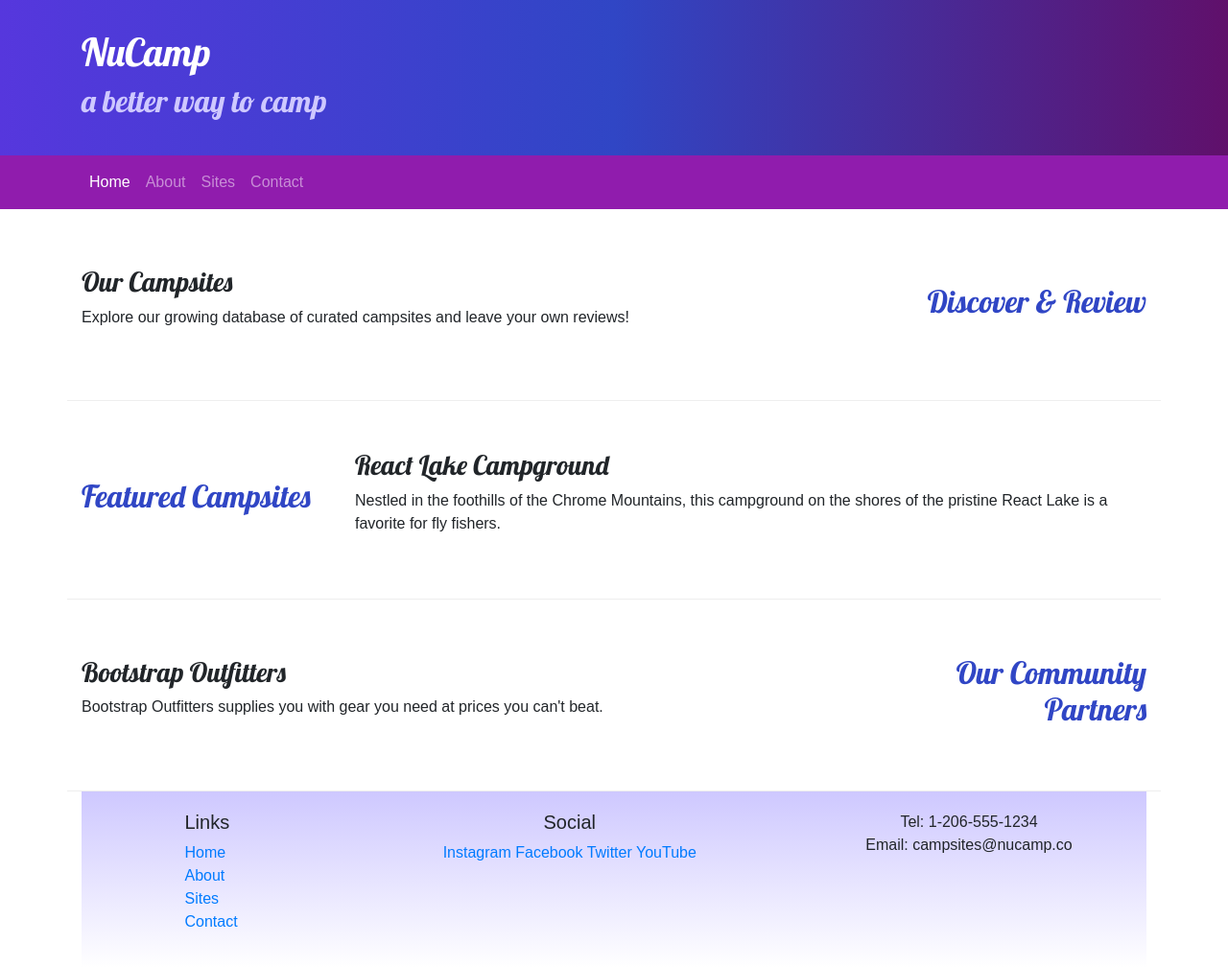
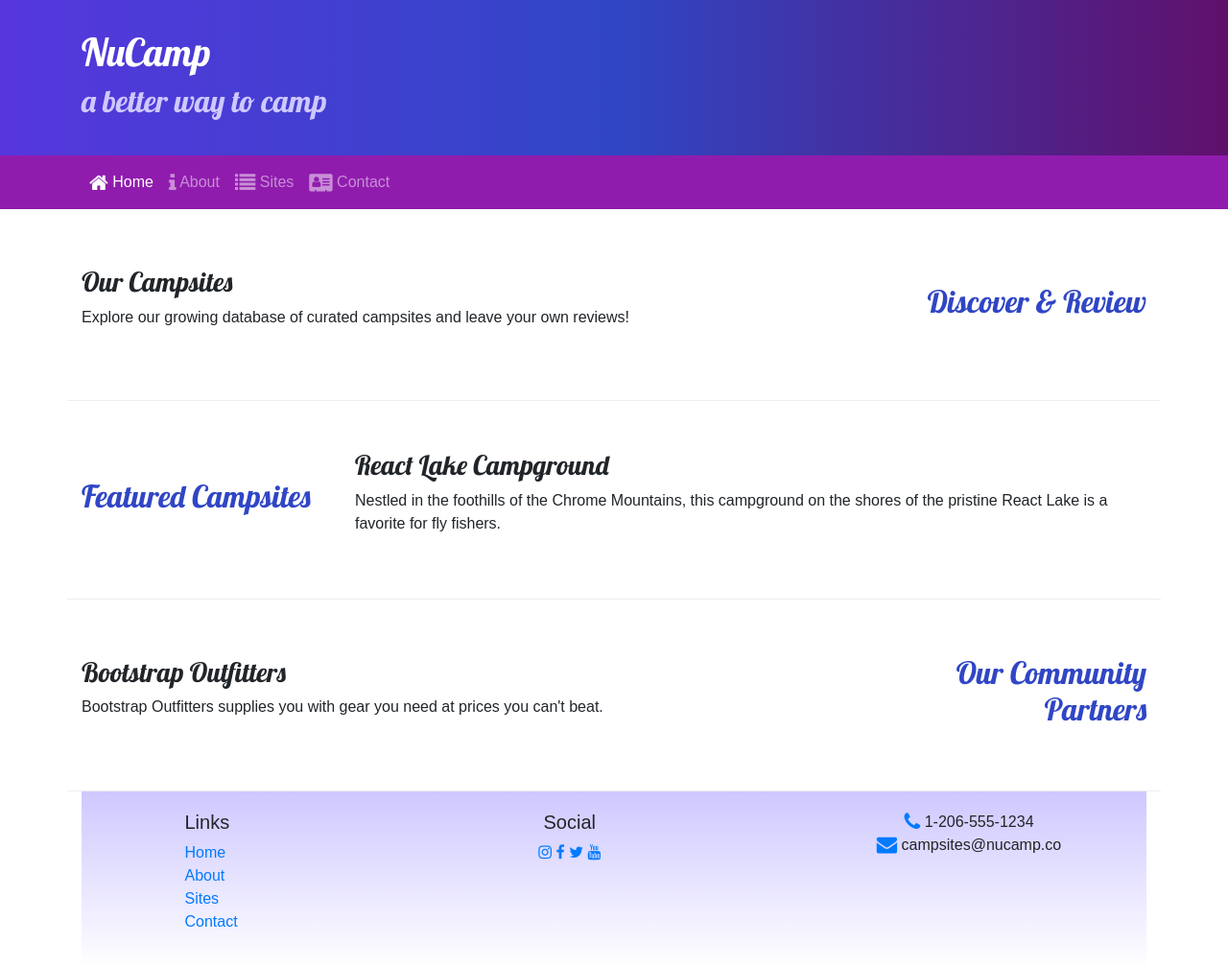
Before and after one commit to Brandylynnsmith88/Bootstrap, a website: page index.html in a window 1280 px wide. Shown: the whole page at 96% size. Drawn offline with nearby package versions, Linux system fonts and the light colour scheme.

Commit message:
Icon Fonts

```diff
--- a/index.html
+++ b/index.html
@@ -10,6 +10,7 @@
     <link rel="stylesheet" href="node_modules/bootstrap/dist/css/bootstrap.min.css" />
 
      <!-- Additional CSS must be placed after Bootstrap CSS -->
+     <link rel="stylesheet" href="node_modules/font-awesome/css/font-awesome.min.css"/>
      <link rel="stylesheet" href="https://fonts.googleapis.com/css?family=Lobster|Open+Sans" />
      <link rel= "stylesheet" href="css/styles.css"/>
 
@@ -39,10 +40,10 @@
 
         <div class="collaps navbar-collapse" id="nucampNavbar">
             <ul class="navbar-nav">
-            <li class="nav-item active"><a class="nav-link" href="#">Home</a></li>
-            <li class="nav-item"><a class="nav-link" href="aboutus.html">About</a></li>
-            <li class="nav-item"><a class="nav-link" href="#">Sites</a></li>
-            <li class="nav-item"><a class="nav-link" href="#">Contact</a></li>
+            <li class="nav-item active"><a class="nav-link" href="#"><i class="fa fa-home fa-lg"></i> Home</a></li>
+            <li class="nav-item"><a class="nav-link" href="aboutus.html"><i class="fa fa-info fa-lg"></i> About</a></li>
+            <li class="nav-item"><a class="nav-link" href="#"><i class="fa fa-list fa-lg"></i> Sites</a></li>
+            <li class="nav-item"><a class="nav-link" href="#"><i class="fa fa-address-card fa-lg"></i> Contact</a></li>
         </ul>
         </div>
             </div>
@@ -98,14 +99,14 @@
                 </div>
                 <div class="col-6 col-sm-5 text-center">
                     <h5>Social</h5>
-                    <a href="http://instagram.com/">Instagram</a>
-                    <a href="http://facebook.com/">Facebook</a>
-                    <a href="http://twitter.com/">Twitter</a>
-                    <a href="http://youtube.com/">YouTube</a>
+                    <a href="http://instagram.com/"><i class="fa fa-instagram"></i></a>
+                    <a href="http://facebook.com/"><i class="fa fa-facebook"></i></a>
+                    <a href="http://twitter.com/"><i class="fa fa-twitter"></i></a>
+                    <a href="http://youtube.com/"><i class="fa fa-youtube"></i></a>
                 </div>
                 <div class="col-sm-4 text-center">
-                    Tel: 1-206-555-1234<br />
-                    Email: campsites@nucamp.co
+                    <i class="fa fa-phone fa-lg text-primary"></i> 1-206-555-1234<br />
+                      <i class="fa fa-envelope fa-lg text-primary"></i> campsites@nucamp.co
                 </div>
     </footer>
      <!-- jQuery must come first, then Popper.js, then the Bootstrap JavaScript plugins.-->
--- a/package.json
+++ b/package.json
@@ -15,6 +15,7 @@
   },
   "dependencies": {
     "bootstrap": "^4.5.2",
+    "font-awesome": "^4.7.0",
     "jquery": "^3.5.1",
     "popper.js": "^1.16.1"
   }
```
Also changed, not shown: aboutus.html (+11 -10 lines), 1 other file.
